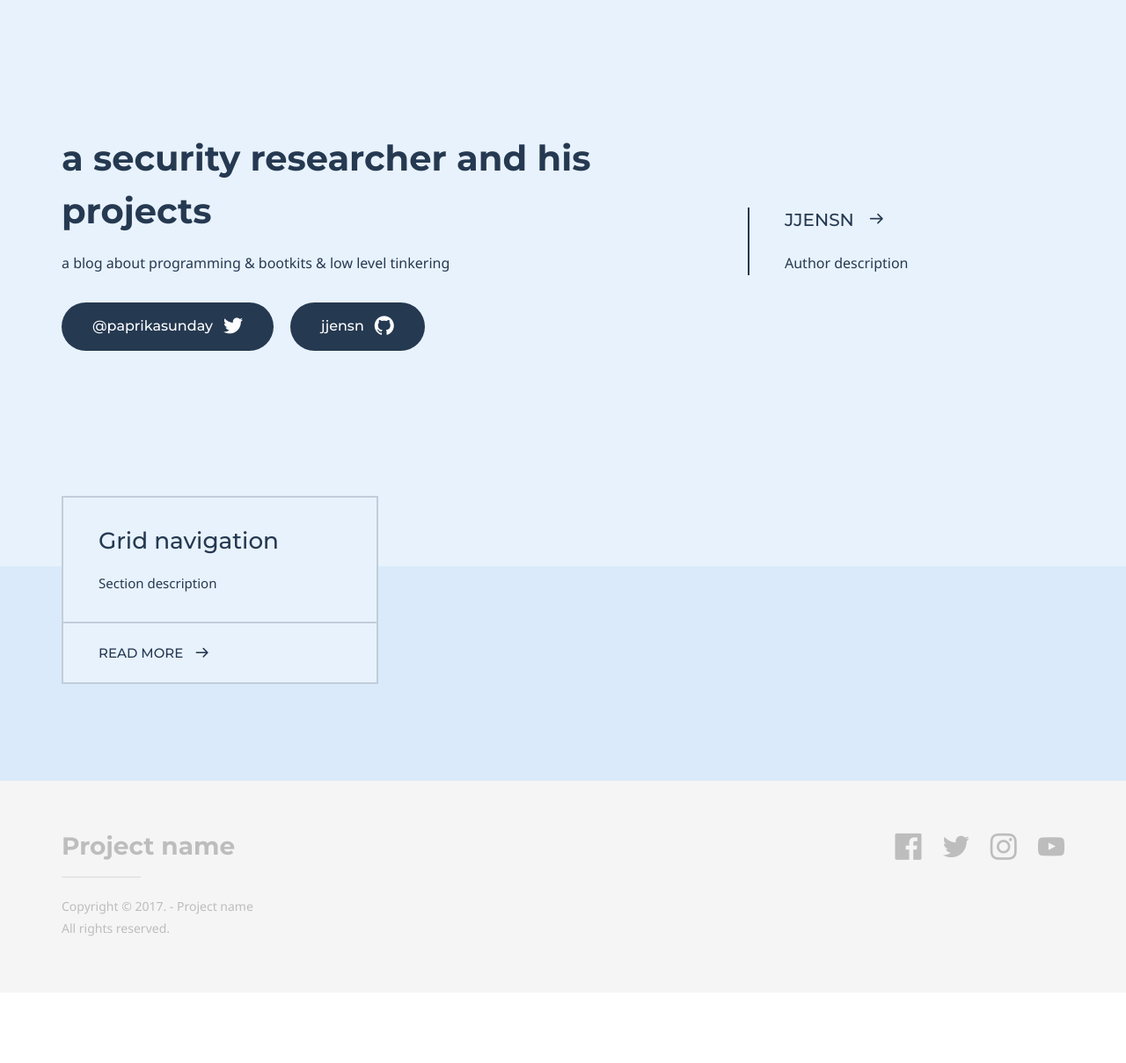
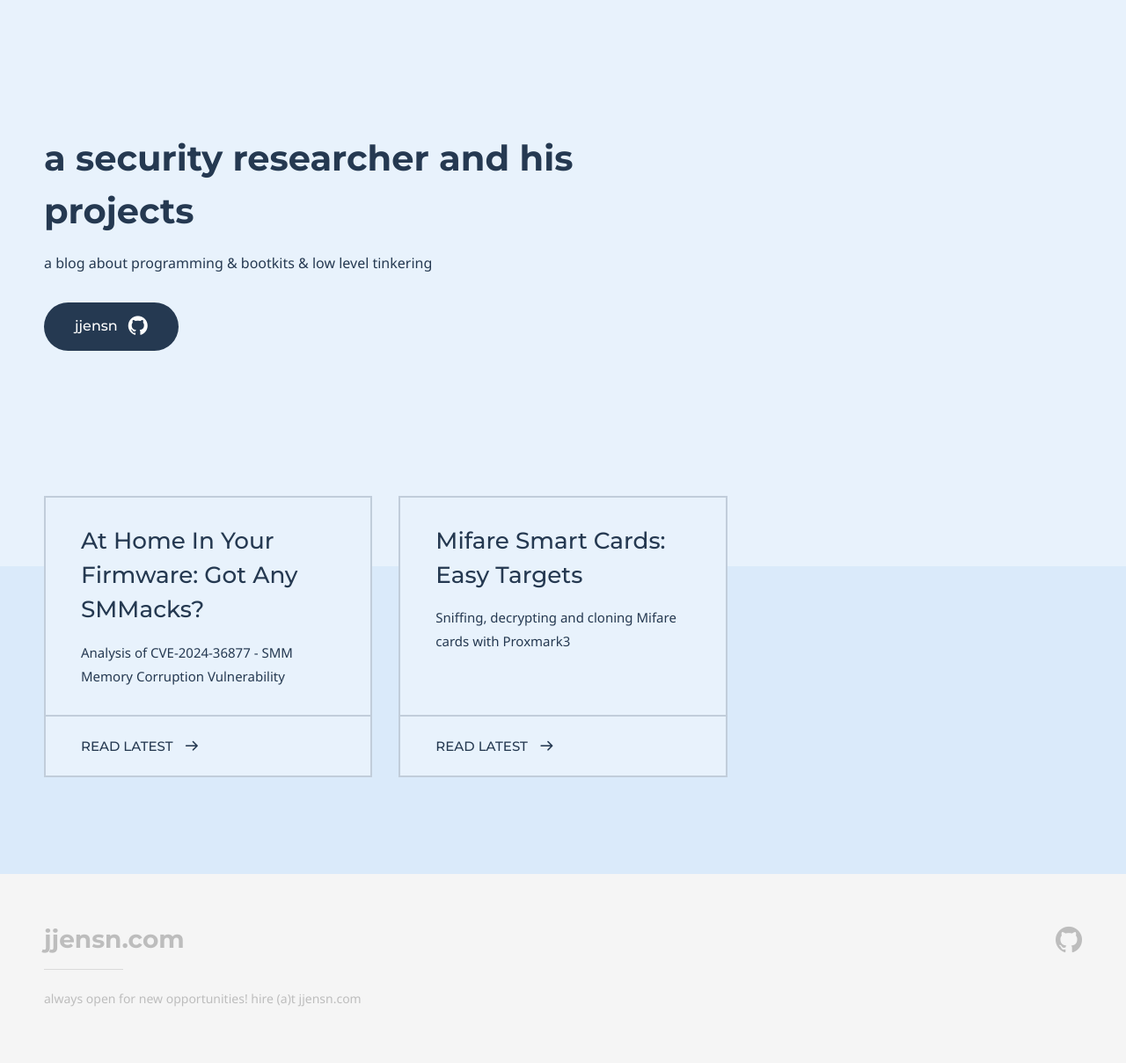
Before and after one commit to jjensn/jjensn.com, a Jekyll site: the page built from index.md, in a window 1280 px wide. Shown: the whole page at 88% size. Built offline with Jekyll 4.4.1, drawn with Linux system fonts in a browser that asks for light colours; some web fonts are replaced; before the commit the page ends 1129 px from its top, so only the background shows below that.

Commit message:
Update for CVE-2024-36877

```diff
--- a/_config.yml
+++ b/_config.yml
@@ -4,30 +4,24 @@ doks:
     color_theme: # Available themes: blue (default), green, purple, red and yellow
     header:
         logo:
-            text: a security researcher and his projects
+            text: jjensn.com
             image:
-        nav:
-            - item_name: Item 1
-              item_url: '#'
-            - item_name: Item 2
-              item_url: '#'
-            - item_name: Item 3
-              item_url: '#'
+        # nav:
+        #     - item_name: Item 1
+        #       item_url: '#'
+        #     - item_name: Item 2
+        #       item_url: '#'
+        #     - item_name: Item 3
+        #       item_url: '#'
     footer:
         content:
             logo:
-                text: Project name
+                text: jjensn.com
                 image:
-            copyright: Copyright &copy; 2017. - Project name <br>All rights reserved.
+            copyright: always open for new opportunities! hire (a)t jjensn.com
         social_list:
-            - network_name: facebook
-              profile_url: '#'
-            - network_name: twitter
-              profile_url: '#'
-            - network_name: instagram
-              profile_url: '#'
-            - network_name: youtube
-              profile_url: '#'
+            - network_name: github
+              profile_url: 'https://github.com/jjensn'
     google_analytics:
         tracking_code: # Add your Google Analytics tracking code to activate Google Analytics
     comments:
@@ -41,5 +35,5 @@ sass:
 # Jekyll settings
 layouts_dir: ./doks-theme/_layouts
 includes_dir: ./doks-theme/_includes
-exclude: [ 'README.md', 'CHANGELOG.md', 'old', 'dev.sh', 'docker-compose.yml', 'docker-entrypoint.sh', 'Dockerfile' ]
+exclude: [ 'README.md', 'CHANGELOG.md', 'old', 'dev.sh', 'docker-compose.yml', 'docker-entrypoint.sh', 'Dockerfile', 'old.jjensn.com', 'build.sh', 'documentation' ]
 permalink: /:title/
--- a/doks-theme/_layouts/default.html
+++ b/doks-theme/_layouts/default.html
@@ -64,12 +64,12 @@
 		<div class="section">
 			<div class="container">
 				<div class="row">
-					<div class="col-md-7">
+					<div class="col-md-8">
 						<div class="content">
 							{{ content }}
 						</div><!-- /.content -->
 					</div><!-- /.col -->
-					<div class="col-md-4 col-md-offset-1">
+					<div class="col-md-3 col-md-offset-1">
 						<div class="sections-list-wrapper">
 							<div class="sections-list js-sections js-affix js-scrollspy hidden-xs hidden-sm"></div><!-- /.sections-list -->
 						</div>
--- a/doks-theme/_sass/_variables.scss
+++ b/doks-theme/_sass/_variables.scss
@@ -104,5 +104,5 @@ $container-tablet: (720px + $grid-gutter-width) !default;
 $container-sm: $container-tablet !default;
 $container-desktop: (940px + $grid-gutter-width) !default;
 $container-md: $container-desktop !default;
-$container-large-desktop: (1140px + $grid-gutter-width) !default;
+$container-large-desktop: (1180px + $grid-gutter-width) !default;
 $container-lg: $container-large-desktop !default;
--- a/doks-theme/_sass/generic/_normalize.scss
+++ b/doks-theme/_sass/generic/_normalize.scss
@@ -89,7 +89,7 @@ hr {
 
 pre {
   font-family: monospace, monospace; /* 1 */
-  font-size: 1em; /* 2 */
+  font-size: 1.0em; /* 2 */
 }
 
 /* Text-level semantics
@@ -143,7 +143,7 @@ code,
 kbd,
 samp {
   font-family: monospace, monospace; /* 1 */
-  font-size: 1em; /* 2 */
+  font-size: 0.8em; /* 2 */
 }
 
 /**
--- a/index.md
+++ b/index.md
@@ -1,33 +1,32 @@
 ---
 # Page settings
 layout: homepage
-keywords:
+keywords: bootkit, smm, exploit dev, blog
 
 # Hero section
 title: a security researcher and his projects
 description: a blog about programming & bootkits & low level tinkering
 buttons:
-    - content: '@paprikasunday'
-      icon: twitter
-      url: 'https://twitter.com/paprikasunday'
-      external_url: true
     - icon: github
       content: jjensn
       url: 'https://github.com/jjensn'
       external_url: true
 
 # Author box
-author:
-    title: jjensn
-    title_url: '#'
-    external_url: true
-    description: Author description
+# author:
+#     title: jjensn
+#     title_url: '#'
+#     external_url: true
+#     description: b
 
 # Grid navigation
 grid_navigation:
-    - title: Grid navigation
-      excerpt: Section description
-      cta: Read more
-      url: '#'
+    - title: 'At Home In Your Firmware: Got Any SMMacks?'
+      excerpt: Analysis of CVE-2024-36877 - SMM Memory Corruption Vulnerability
+      cta: Read Latest
+      url: '/at-home-in-your-firmware'
+    - title: 'Mifare Smart Cards: Easy Targets'
+      excerpt: Sniffing, decrypting and cloning Mifare cards with Proxmark3
+      cta: Read Latest
+      url: '/mifare-easy-targets'
 ---
-hibbity jibbity i like kibbity
```
Also changed, not shown: docker-compose.yml (deleted, +0 -19 lines), mifare-easy-targets.md (+22 -12 lines), 4 other files.
